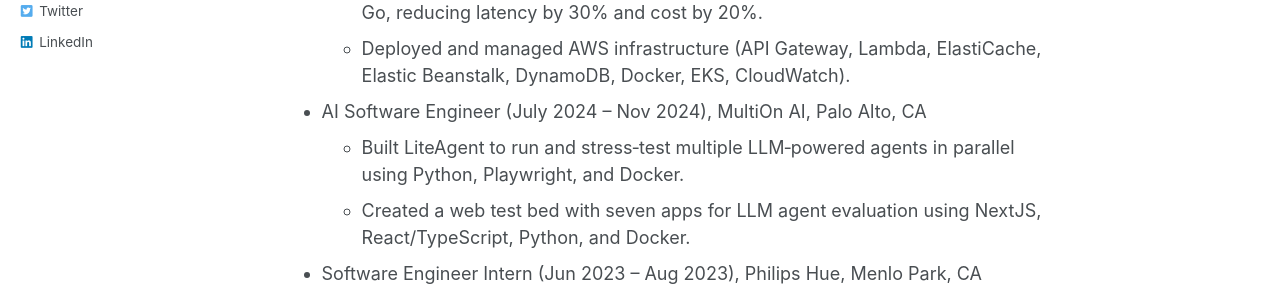
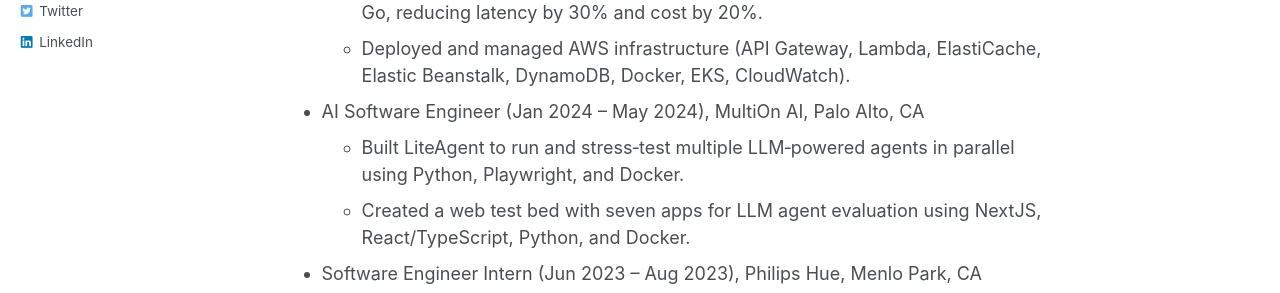
Before and after one commit to devinat1/devinat1.github.io, a Jekyll site: the page built from _pages/experience.md, in a window 1280 px wide. Shown: the part 326-619 px from the top of the page. Built offline with Jekyll 4.4.1, drawn with Linux system fonts in a browser that asks for light colours.

Commit message:
fix: Experience

```diff
--- a/_pages/experience.md
+++ b/_pages/experience.md
@@ -22,7 +22,7 @@
   * Migrated Google Home integration for Hue smart‑home devices from NodeJS to Go, reducing latency by 30% and cost by 20%.
   * Deployed and managed AWS infrastructure (API Gateway, Lambda, ElastiCache, Elastic Beanstalk, DynamoDB, Docker, EKS, CloudWatch).
 
-* AI Software Engineer (July 2024 – Nov 2024), MultiOn AI, Palo Alto, CA
+* AI Software Engineer (Jan 2024 – May 2024), MultiOn AI, Palo Alto, CA
   * Built LiteAgent to run and stress‑test multiple LLM‑powered agents in parallel using Python, Playwright, and Docker.
   * Created a web test bed with seven apps for LLM agent evaluation using NextJS, React/TypeScript, Python, and Docker.
 
```
